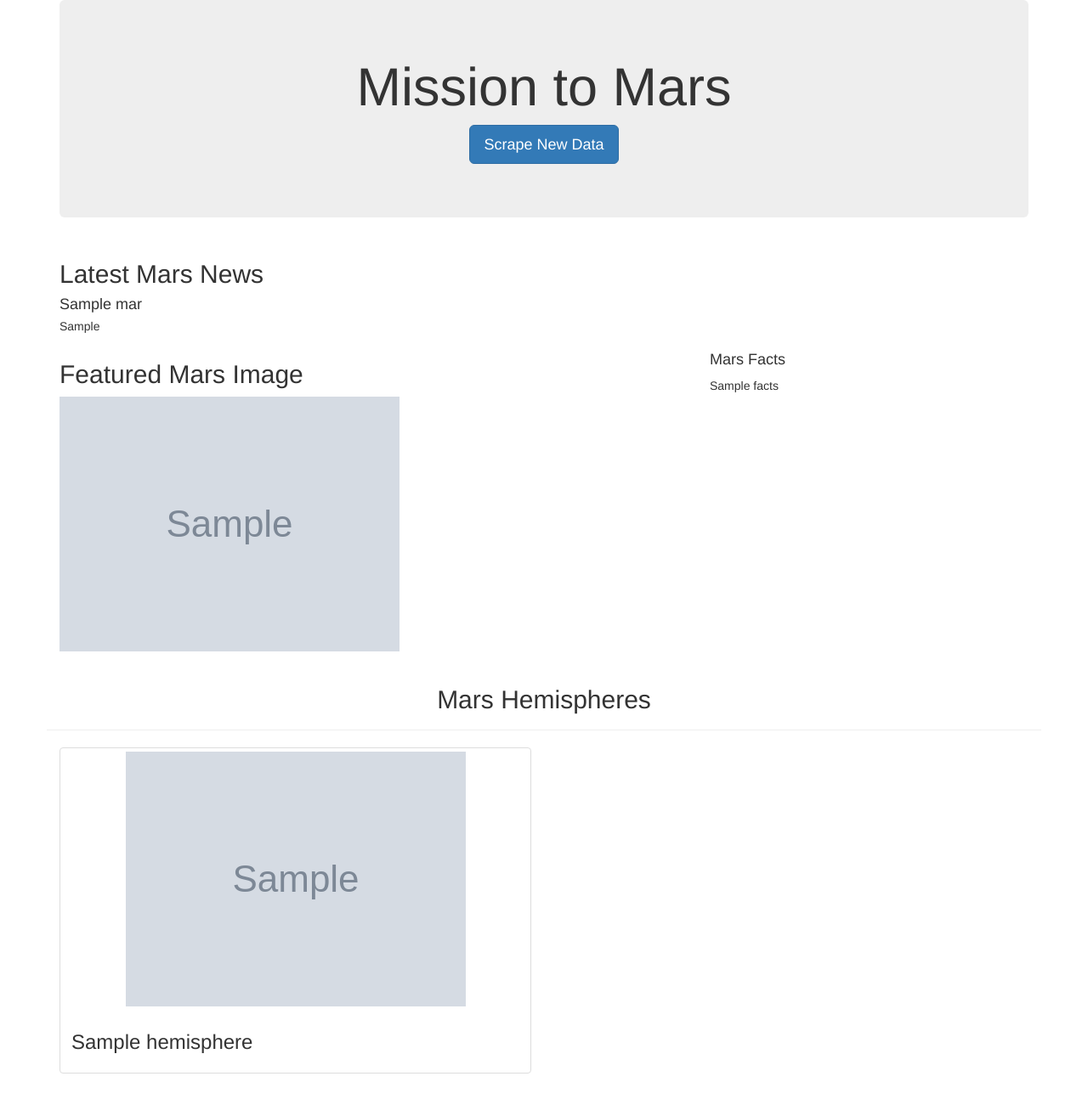
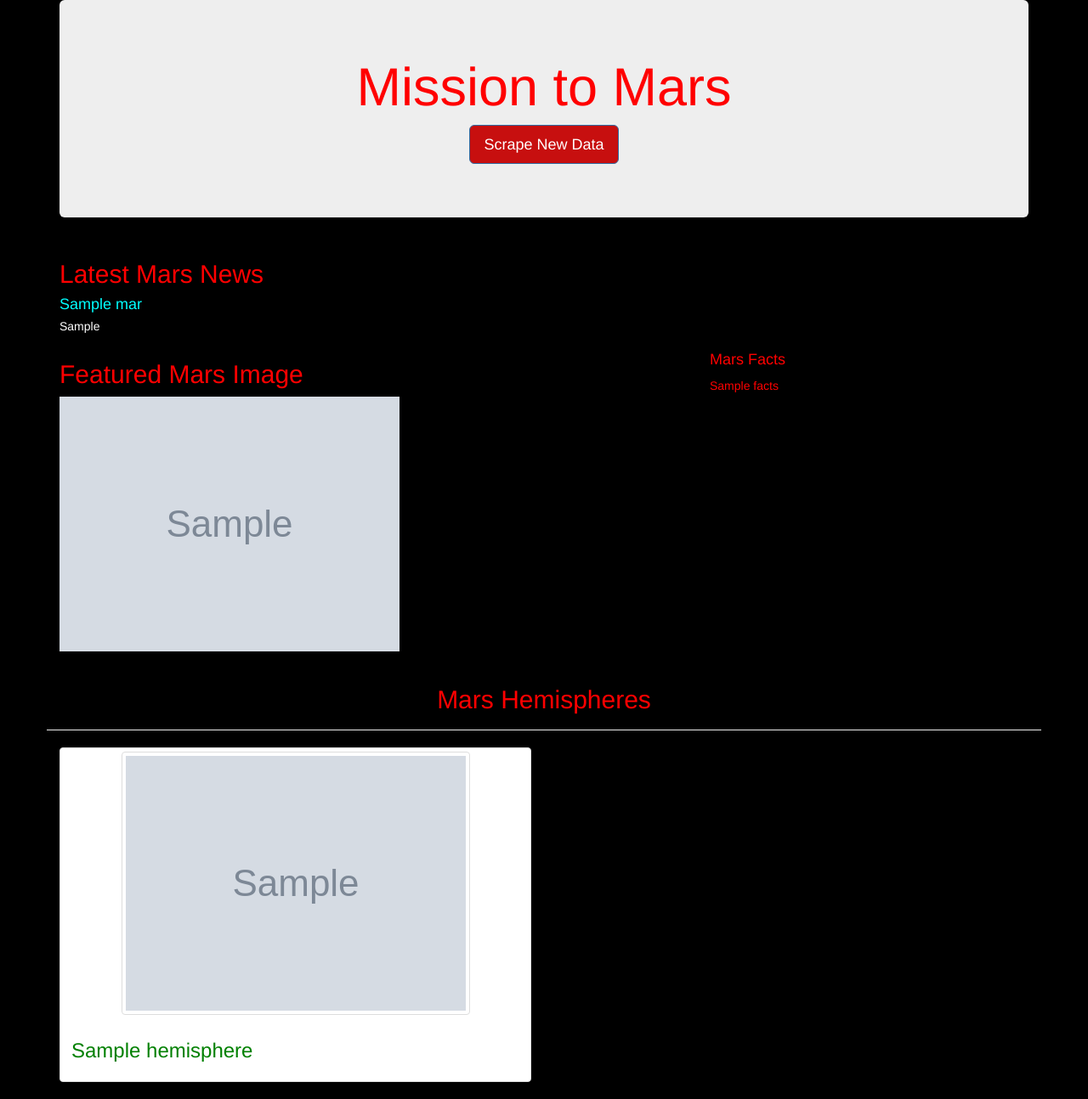
Before and after one commit to giuliatasca103/Mission-to-Mars, a Flask app: page / in a window 1280 px wide. Shown: the whole page at 85% size. Before the commit the page ends 1264 px from the top, so only its background shows below. Run offline with Flask 2, Linux system fonts and the light colour scheme; grey boxes marked "Sample" are stand-in pictures; a database or web service that is not in the repository returns one stand-in record (values such as "Sample title"); some libraries are stand-ins or nearby versions.

Commit message:
final deliverable

```diff
--- a/app.py
+++ b/app.py
@@ -22,10 +22,10 @@
 # /scrape will run function that we create just beneath it
 @app.route("/scrape")
 def scrape():
-   mars = mongo.db.mars
+   mars = mongo.db.mars_app
    mars_data = scraping.scrape_all()
    mars.update({}, mars_data, upsert=True)
-   return redirect('/', code=302)
+   return redirect("http://localhost:5000/", code=302)
 
 # tell it to run
 if __name__ == "__main__":
--- a/templates/index.html
+++ b/templates/index.html
@@ -9,23 +9,31 @@
       rel="stylesheet"
       href="https://maxcdn.bootstrapcdn.com/bootstrap/3.3.7/css/bootstrap.min.css"
     />
+    <style>
+      body {background-color: black;}
+      h1   {color: blue;}
+      p    {color: white;}
+      h3   {color: green}
+      a    {color: green}
+      div  {color: red}
+    </style>
   </head>
   <body>
     <div class="container">
       <!-- Add Jumbotron to Header -->
       <div class="jumbotron text-center">
-        <h1>Mission to Mars</h1>
+        <h1 class="display-4" >Mission to Mars</h1>
         <!-- Add a button to activate scraping script -->
-        <p><a class="btn btn-primary btn-lg" href="/scrape" role="button">Scrape New Data</a></p>
+        <p><a class="btn btn-primary btn-lg text-white" style="background-color:#c70f0f;" href="/scrape" role="button">Scrape New Data</a></p>
       </div>
 
       <!-- Add section for Mars News -->
       <div class="row" id="mars-news">
-        <div class="col-md-12">
+        <div class="col-lg-4 col-md-4 col-sm-6 col-xm-12">
           <div class="media">
             <div class="media-body">
               <h2>Latest Mars News</h2>
-              <h4 class="media-heading">{{ mars.news_title }}</h4>
+              <h4 class="media-heading" style="color:aqua">{{ mars.news_title }}</h4>
               <p>{{ mars.news_paragraph }}</p>
             </div>
           </div>
@@ -34,7 +42,7 @@
 
       <!-- Section for Featured Image and Facts table -->
       <div class="row" id="mars-featured-image">
-        <div class="col-md-8">
+        <div class="col-lg-8 col-md-8 col-sm-6 col-xm-12">
           <h2>Featured Mars Image</h2>
 
           <!-- if images is False/None/non-existent, then default to error message -->
@@ -63,7 +71,7 @@
         {% for hemisphere in mars.hemispheres %}
         <div class="col-md-6">
           <div class="thumbnail">
-            <img src="{{hemisphere.img_url | default('static/images/error.png', true)}}" alt="...">
+            <img src="{{hemisphere.img_url | default('static/images/error.png', true)}}" alt="..." class="img-thumbnail">
             <div class="caption">
               <h3>{{hemisphere.title}}</h3>
             </div>
```
